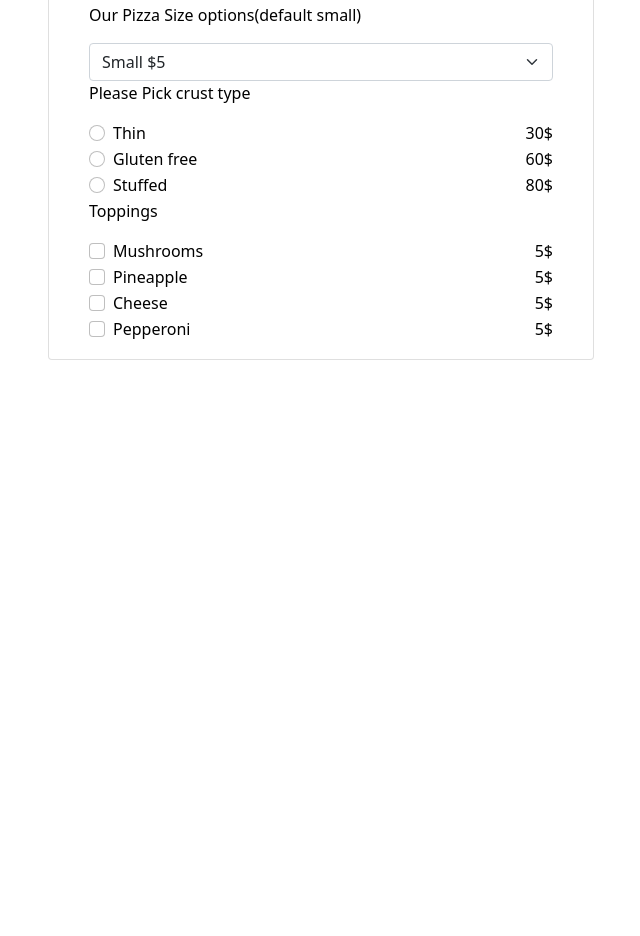
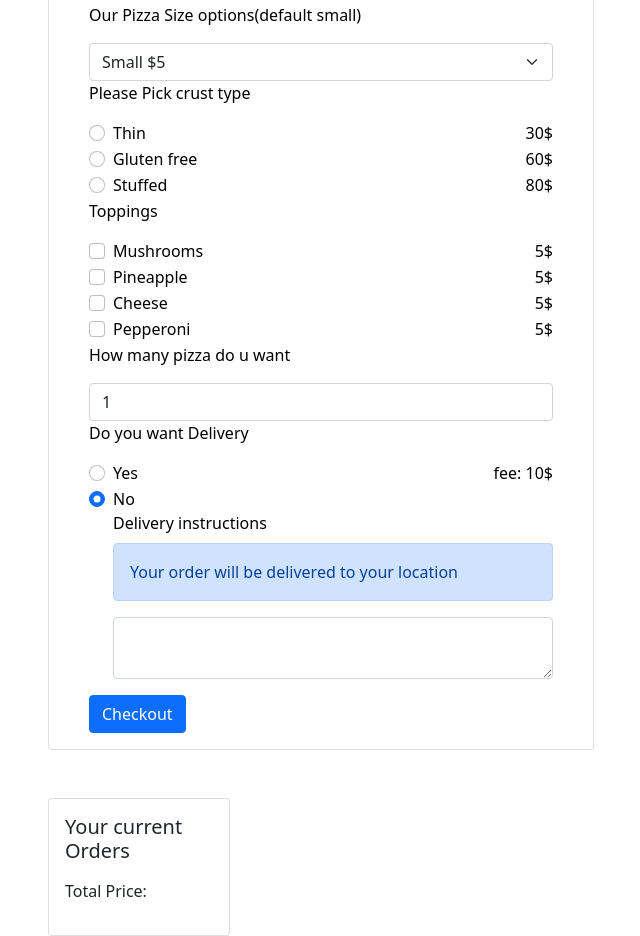
Before and after one commit to Hariettemaina/Pinballer-Pizza-Arcade, a plain HTML site: page index.html in a window 1280 px wide. Shown: the part 1322-2258 px from the top of the page, without its empty margins (319-959 px from the left). Before the commit the page ends 1682 px from the top, so only its background shows below. Drawn offline with nearby package versions, Linux system fonts and the light colour scheme; a web font is replaced by a local one.

Commit message:
added option for delivery and if user wants more pizza

```diff
--- a/index.html
+++ b/index.html
@@ -212,5 +212,82 @@
                     <span style="float: right">5$</span>
                   </div>
                   <div>
+                    <p>How many pizza do u want</p>
+                    <input
+                      class="form-control"
+                      id="number"
+                      min="1"
+                      type="number"
+                      value="1"
+                      onchange="pizzaQuantitySelect(value)"
+                    />
+                  </div>
+
+                  <div style="margin-bottom: 1rem">
+                    <p>Do you want Delivery</p>
+                    <div class="form-check">
+                      <input
+                        class="form-check-input"
+                        type="radio"
+                        name="flexRadioDefault"
+                        id="flexRadioDefault1"
+                        onclick="optInDelivery(true)"
+                      />
+                      <label class="form-check-label" for="flexRadioDefault3">
+                        Yes
+                      </label>
+                      <span style="float: right">fee: 10$</span>
+                    </div>
+                    <div class="form-check">
+                      <input
+                        class="form-check-input"
+                        type="radio"
+                        name="flexRadioDefault"
+                        id="flexRadioDefault2"
+                        checked
+                        onclick="optInDelivery(false)"
+                      />
+                      <label class="form-check-label" for="flexRadioDefault3">
+                        No
+                      </label>
+                      <div id="deliveryNote">
+                        <label
+                          for="exampleFormControlTextarea1"
+                          class="form-label"
+                          >Delivery instructions</label
+                        >
+                        <div class="alert alert-primary" role="alert">
+                          Your order will be delivered to your location
+                        </div>
+                        <textarea class="form-control" rows="2"></textarea>
+                      </div>
+                    </div>
+                  </div>
+                  <button
+                    type="button"
+                    class="btn btn-primary"
+                    onclick="Checkout()"
+                  >
+                    Checkout
+                  </button>
+                </div>
+              </div>
+            </div>
+          </div>
+        </div>
+        <div id="orderList" class="col-lg-4 col-md-8 col-sm-4">
+            <div class="card" style="margin-top: 3rem">
+              <div class="card-body">
+                <h5 class="card-title">Your current Orders</h5>
+                <p class="card-text" id="myPizzas"></p>
+                <p>
+                  Total Price:
+                  <span id="totalPrice"></span>
+                </p>
+              </div>
+            </div>
+          </div>
+        </div>
+      </div>
 </body>
 </html>
```
